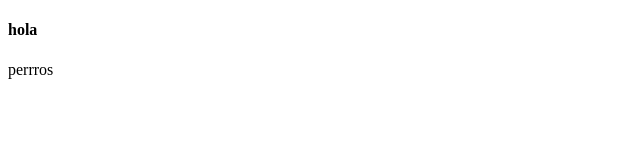
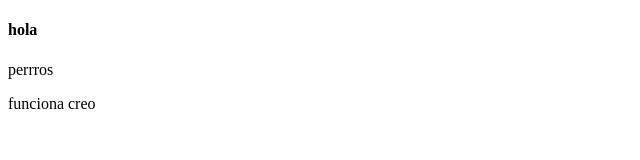
Before and after one commit to alfredo1278/main-res, a plain HTML site: page index.html in a window 1280 px wide. Shown: the whole page, without its empty margins (0-640 px from the left). Drawn offline with Linux system fonts and the light colour scheme.

Commit message:
agregando

```diff
--- a/index.html
+++ b/index.html
@@ -8,5 +8,6 @@
 <body>
     <h4>hola</h4>
     <p>perrros</p>
+    <p>funciona creo</p>
 </body>
 </html>
```
